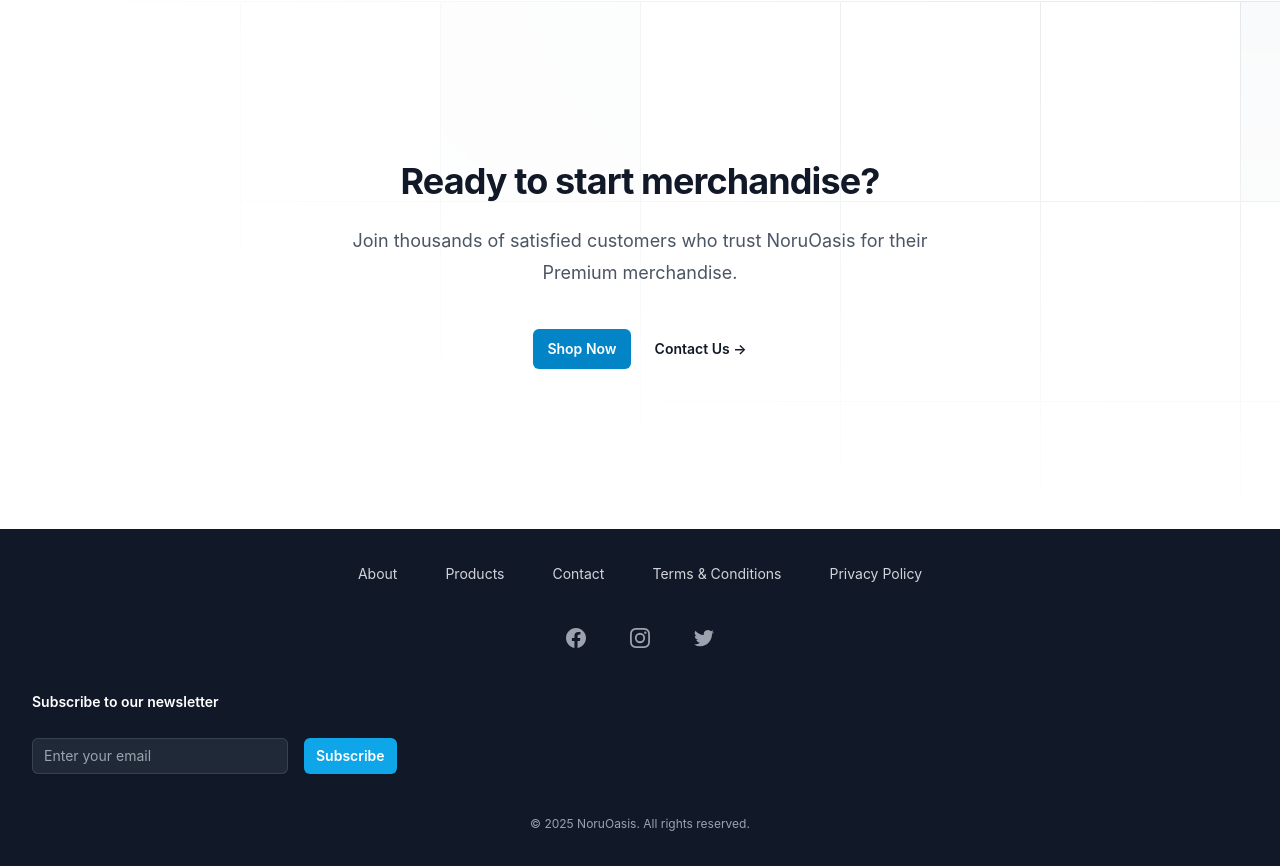
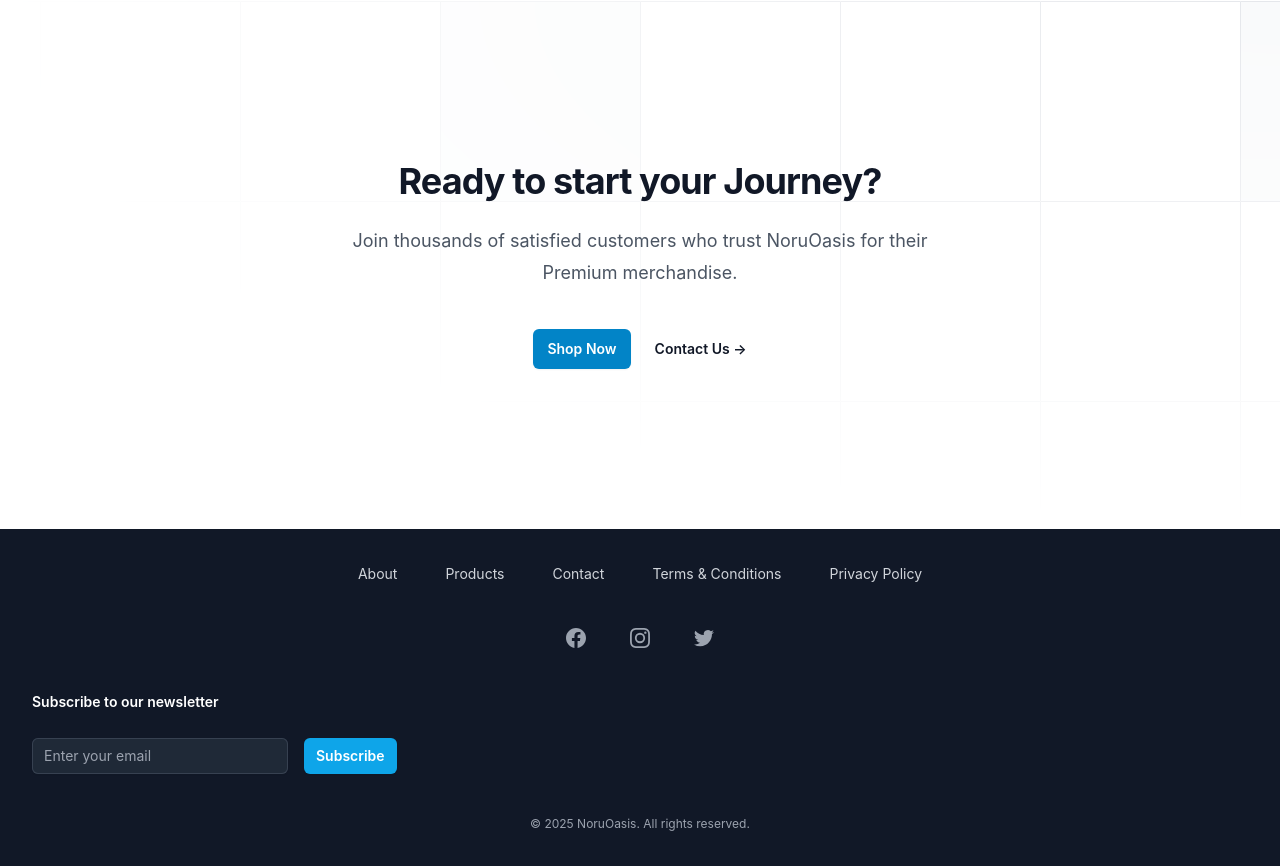
Before and after one commit to Mikehooper1/Ecommerce, a React (Create React App) app: page / in a window 1280 px wide. Shown: the part 1343-2209 px from the top of the page. Built offline with nearby package versions, Linux system fonts and the light colour scheme; no server answers; the database is empty.

Commit message:
Update Home.js

```diff
--- a/src/pages/Home.js
+++ b/src/pages/Home.js
@@ -186,7 +186,7 @@
         </svg>
         <div className="mx-auto max-w-2xl text-center">
           <h2 className="text-3xl font-bold tracking-tight text-gray-900 sm:text-4xl">
-            Ready to start merchandise?
+            Ready to start your Journey?
           </h2>
           <p className="mx-auto mt-6 max-w-xl text-lg leading-8 text-gray-600">
             Join thousands of satisfied customers who trust NoruOasis for their Premium merchandise.
```
